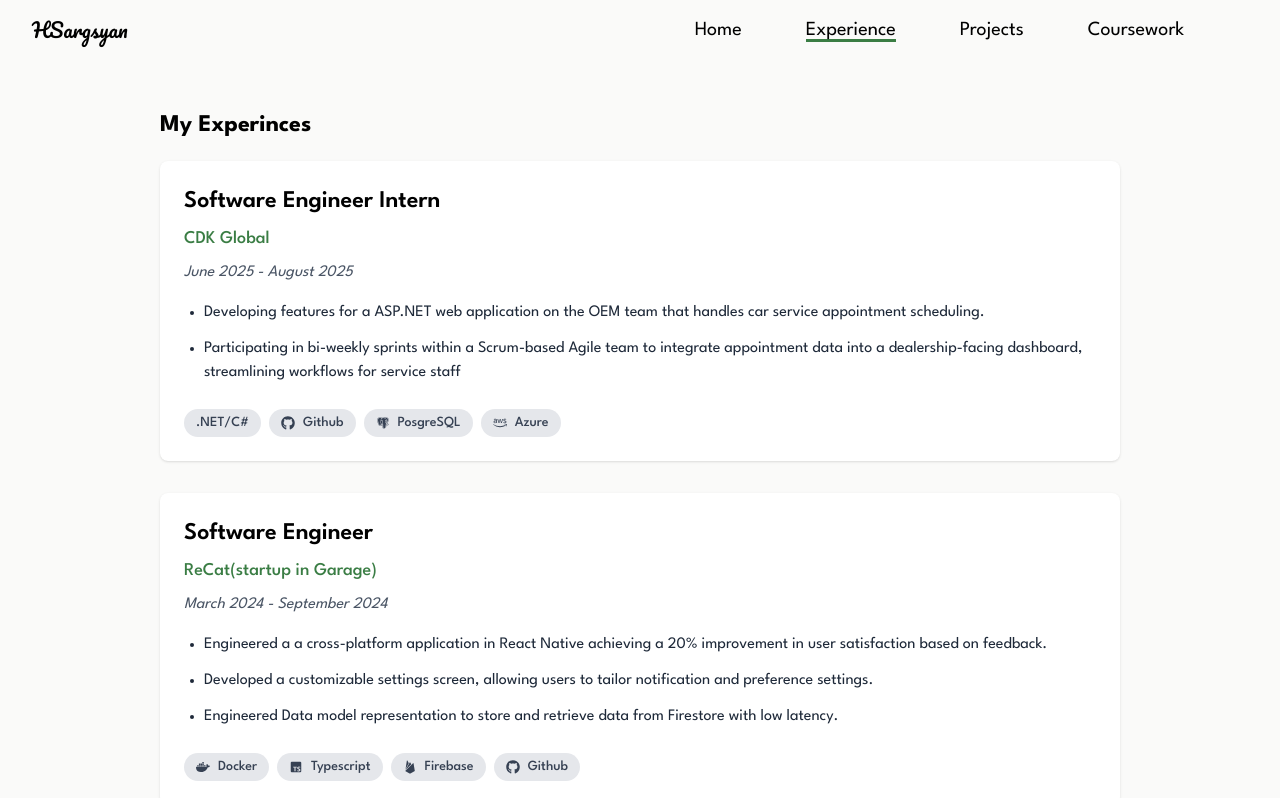
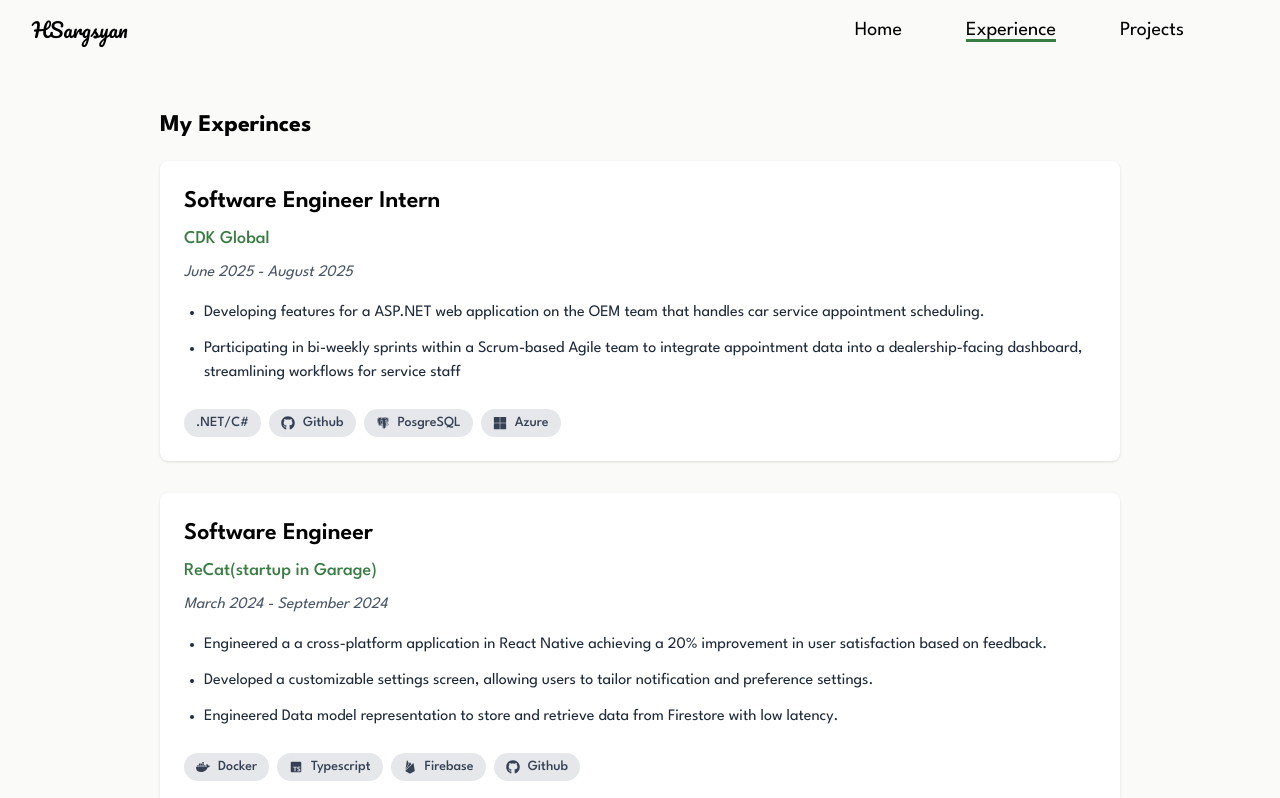
Before and after one commit to HarutSargsyan/harutsargsyan.github.io, a React (Vite) app: page /experience in a window 1280 px wide. Shown: the top 798 px of the page. Built offline with nearby package versions, Linux system fonts and the light colour scheme.

Commit message:
minot uodate

```diff
--- a/src/assets/data.tsx
+++ b/src/assets/data.tsx
@@ -1,7 +1,7 @@
 import { ReactElement } from "react";
 import { IoLogoDocker, IoLogoFirebase, IoLogoReact } from "react-icons/io5";
 import { BiLogoTypescript } from "react-icons/bi";
-import { FaGithub, FaPython } from "react-icons/fa";
+import { FaGithub, FaMicrosoft, FaPython } from "react-icons/fa";
 import { BiLogoPostgresql } from "react-icons/bi";
 import { FaAws } from "react-icons/fa";
 
@@ -35,7 +35,7 @@
       <IconText text=".NET/C#" />,
       <IconText icon={<FaGithub />} text="Github" />,
       <IconText icon={<BiLogoPostgresql />} text="PosgreSQL" />,
-      <IconText icon={<FaAws />} text="Azure" />,
+      <IconText icon={<FaMicrosoft />} text="Azure" />,
     ],
   },
   {
--- a/src/components/NavBar.tsx
+++ b/src/components/NavBar.tsx
@@ -56,9 +56,9 @@
           <li>
             <StyledNavLink toggleNav={toggleNav} to="/projects">Projects</StyledNavLink>
           </li>
-          <li>
+          {/* <li>
             <StyledNavLink toggleNav={toggleNav} to="/coursework">Coursework</StyledNavLink>
-          </li>
+          </li> */}
         </ul>
       </div>
     </div>
```
